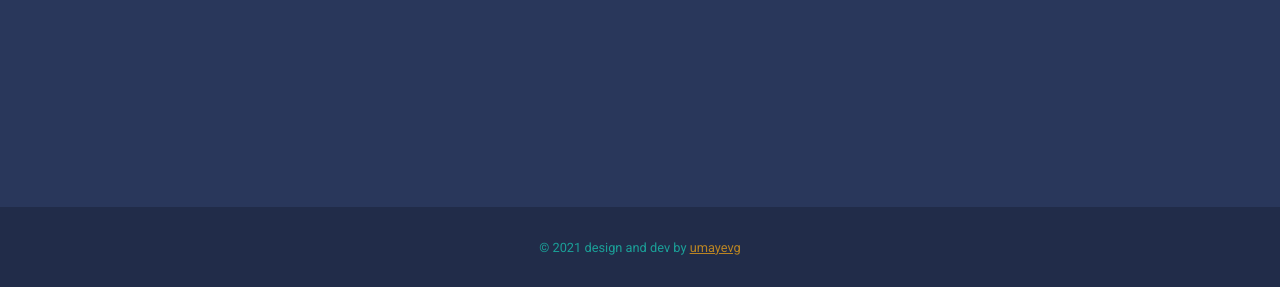
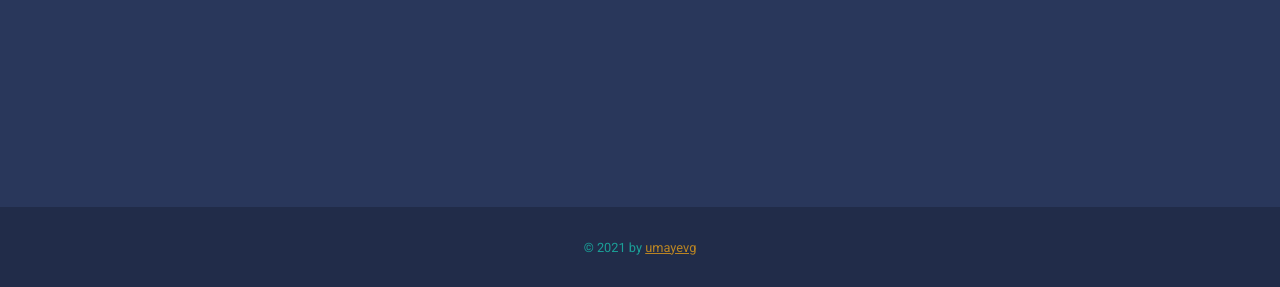
Before and after one commit to umayevg/umayevg.github.io, a website: page index.html in a window 1280 px wide. Shown: the part 513-800 px from the top of the page. Drawn offline with Linux system fonts and the light colour scheme.

Commit message:
css fixed

```diff
--- a/index.html
+++ b/index.html
@@ -65,7 +65,7 @@
         <script>
           document.write(new Date().getFullYear());
         </script>
-        design and dev by
+        by
         <a target="_blank" class="author" href="https://github.com/umayevg"
           >umayevg</a
         >
```
